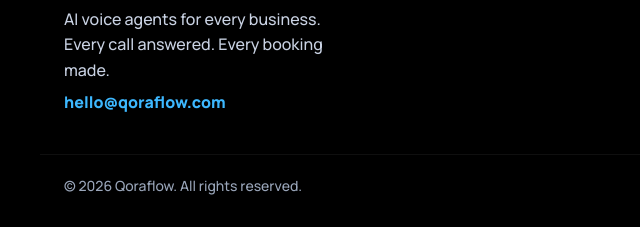
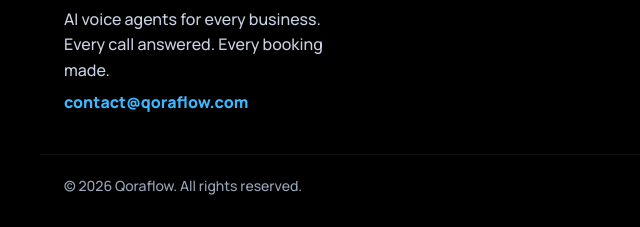
Before and after one commit to anudeep-qoraflow/qoraflow_website, a plain HTML site: page index.html in a window 1280 px wide. Shown: the part 9382-9609 px from the top of the page, 0-640 px from the left. Drawn offline with Linux system fonts and the light colour scheme; animation ran at ten frames a second.

Commit message:
Update website contact email

```diff
--- a/index.html
+++ b/index.html
@@ -248,7 +248,7 @@ Contact us</button>
 <label style="display: flex; flex-direction: column; gap: 6px; font-size: 14px; font-weight: 700">About your business<textarea class="qf-input" data-on="input:onField" name="message" placeholder="A short description, e.g. a family dental clinic in Phoenix open Mon to Sat" required="" rows="3" style="resize: vertical"></textarea></label>
 <button style="margin-top: 4px; min-height: 50px; border: none; border-radius: 999px; background: #3DB8FF; color: #000000; font: inherit; font-size: 16px; font-weight: 800; cursor: pointer; box-shadow: 0 0 30px rgba(61,184,255,0.45)" type="submit">Start my free 14-day trial</button>
 <p style="margin: 0; text-align: center; font-size: 13px; color: #9AA6BA">By submitting, you agree to our <a href="terms.html" style="color: #3DB8FF">Terms of Service</a> and <a href="privacy.html" style="color: #3DB8FF">Privacy Policy</a>.</p>
-<p style="margin: 0; text-align: center; font-size: 14px; color: #C9D2E3">Or email us directly at <a href="mailto:hello@qoraflow.com" style="color: #3DB8FF; font-weight: 700">hello@qoraflow.com</a></p>
+<p style="margin: 0; text-align: center; font-size: 14px; color: #C9D2E3">Or email us directly at <a href="mailto:contact@qoraflow.com" style="color: #3DB8FF; font-weight: 700">contact@qoraflow.com</a></p>
 </form>
 </div>
 <div data-if="contactSent" style="display: none">
@@ -741,11 +741,11 @@ Talk to Qoraflow</span></button>
 <div style="flex: 1 1 260px; min-width: 0">
 <p style="margin: 0 0 10px; font-size: 26px; font-weight: 800; letter-spacing: -0.5px">Qora<span style="color: #FF9F1C">flow</span></p>
 <p style="margin: 0 0 6px; color: #C9D2E3; max-width: 300px">AI voice agents for every business. Every call answered. Every booking made.</p>
-<a href="mailto:hello@qoraflow.com" style="color: #3DB8FF; font-weight: 700">hello@qoraflow.com</a>
+<a href="mailto:contact@qoraflow.com" style="color: #3DB8FF; font-weight: 700">contact@qoraflow.com</a>
 </div>
 <div style="display: flex; flex-wrap: wrap; gap: 56px">
 <div style="display: flex; flex-direction: column; gap: 10px"><p style="margin: 0 0 4px; font-size: 13px; font-weight: 800; letter-spacing: 0.12em; text-transform: uppercase; color: #9AA6BA">Product</p><a href="#app" style="color: #FFFFFF">The app</a><a href="#pricing" style="color: #FFFFFF">Pricing</a><a href="#faq" style="color: #FFFFFF">FAQ</a><a href="https://app.qoraflow.com" style="color: #FFFFFF">Log in</a></div>
-<div style="display: flex; flex-direction: column; gap: 10px"><p style="margin: 0 0 4px; font-size: 13px; font-weight: 800; letter-spacing: 0.12em; text-transform: uppercase; color: #9AA6BA">Company</p><a href="about.html" style="color: #FFFFFF">About us</a><a href="mailto:hello@qoraflow.com" style="color: #FFFFFF">Contact</a><a href="privacy.html" style="color: #FFFFFF">Privacy policy</a><a href="terms.html" style="color: #FFFFFF">Terms of service</a></div>
+<div style="display: flex; flex-direction: column; gap: 10px"><p style="margin: 0 0 4px; font-size: 13px; font-weight: 800; letter-spacing: 0.12em; text-transform: uppercase; color: #9AA6BA">Company</p><a href="about.html" style="color: #FFFFFF">About us</a><a href="mailto:contact@qoraflow.com" style="color: #FFFFFF">Contact</a><a href="privacy.html" style="color: #FFFFFF">Privacy policy</a><a href="terms.html" style="color: #FFFFFF">Terms of service</a></div>
 </div>
 </div>
 <div style="max-width: 1200px; margin: 0 auto; padding: 20px 24px 32px; box-sizing: border-box; border-top: 1px solid rgba(255,255,255,0.06); color: #9AA6BA; font-size: 14px">© 2026 Qoraflow. All rights reserved.</div>
@@ -809,7 +809,7 @@ s.onField = function (e) { if (e && e.target) s.form[e.target.name] = e.target.v
 s.onSubmit = function (e) {
 if (e) e.preventDefault();
 var f = s.form, lines = ['Full name: ' + (f.name || ''), 'Email: ' + (f.email || ''), 'Phone: ' + (f.phone || ''), 'Business name: ' + (f.business || ''), '', 'About the business:', f.message || ''];
-var url = 'mailto:hello@qoraflow.com?subject=' + encodeURIComponent('Free 14-day trial request: ' + (f.business || f.name || 'website')) + '&body=' + encodeURIComponent(lines.join('\n'));
+var url = 'mailto:contact@qoraflow.com?subject=' + encodeURIComponent('Free 14-day trial request: ' + (f.business || f.name || 'website')) + '&body=' + encodeURIComponent(lines.join('\n'));
 try { window.location.href = url; } catch (err) {}
 s.setState({ sent: true });
 };
```
